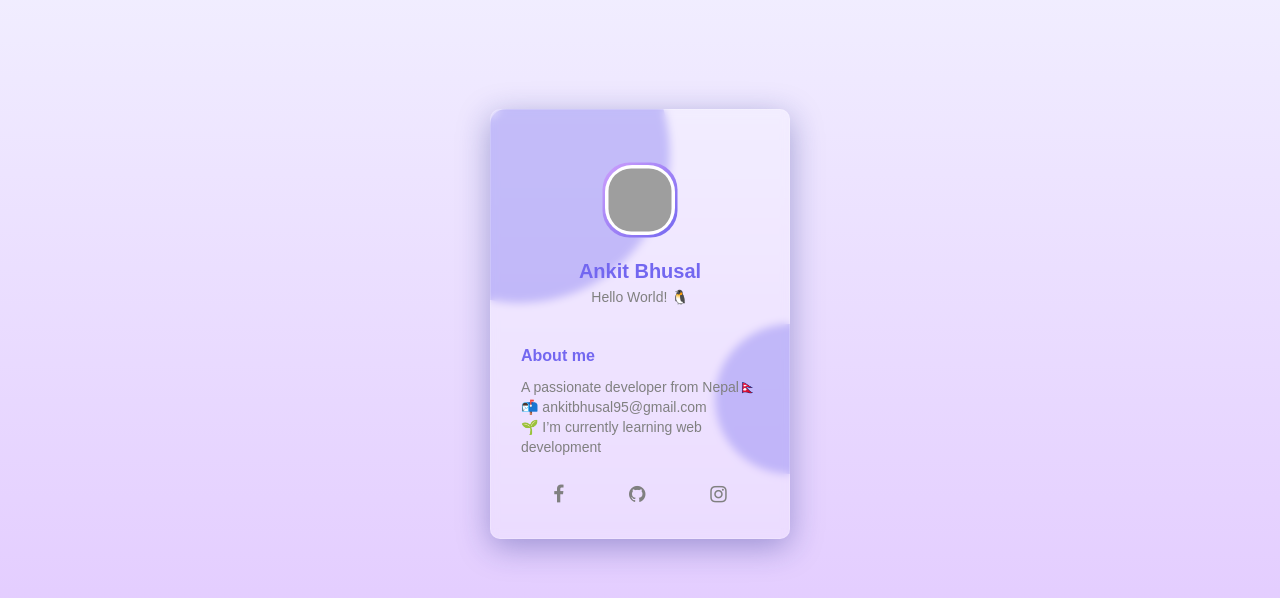
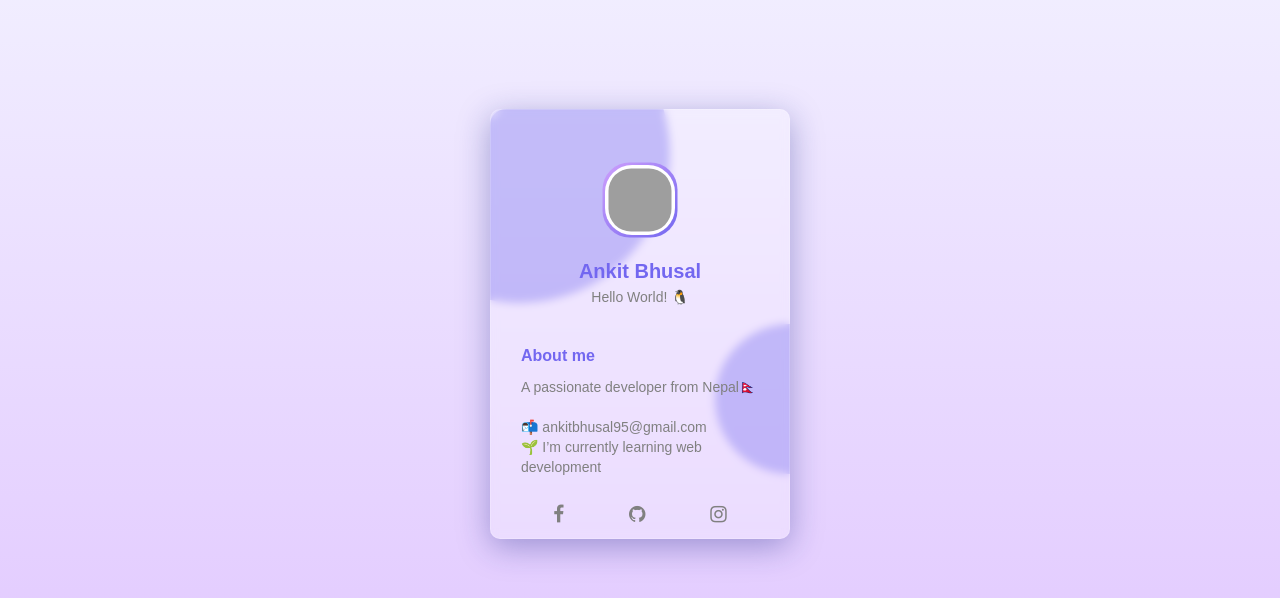
Before and after one commit to ankitbhusal/profiel_card, a plain HTML site: page index.html in a window 1280 px wide. Shown: the part 76-674 px from the top of the page. Drawn offline with Linux system fonts and the light colour scheme; grey boxes are pictures that could not be loaded.

Commit message:
p tag add in typo

```diff
--- a/index.html
+++ b/index.html
@@ -31,8 +31,8 @@ onmousedown="return false;">
                     <h5>About me</h5>
                     <p>A passionate developer from Nepal🇳🇵<br>
 
-                            📬 ankitbhusal95@gmail.com<br>
-                            🌱 I’m currently learning web development<br>
+                           <p> 📬 ankitbhusal95@gmail.com<br>
+                            🌱 I’m currently learning web development<br></p>
 
 
                     </p>
```
